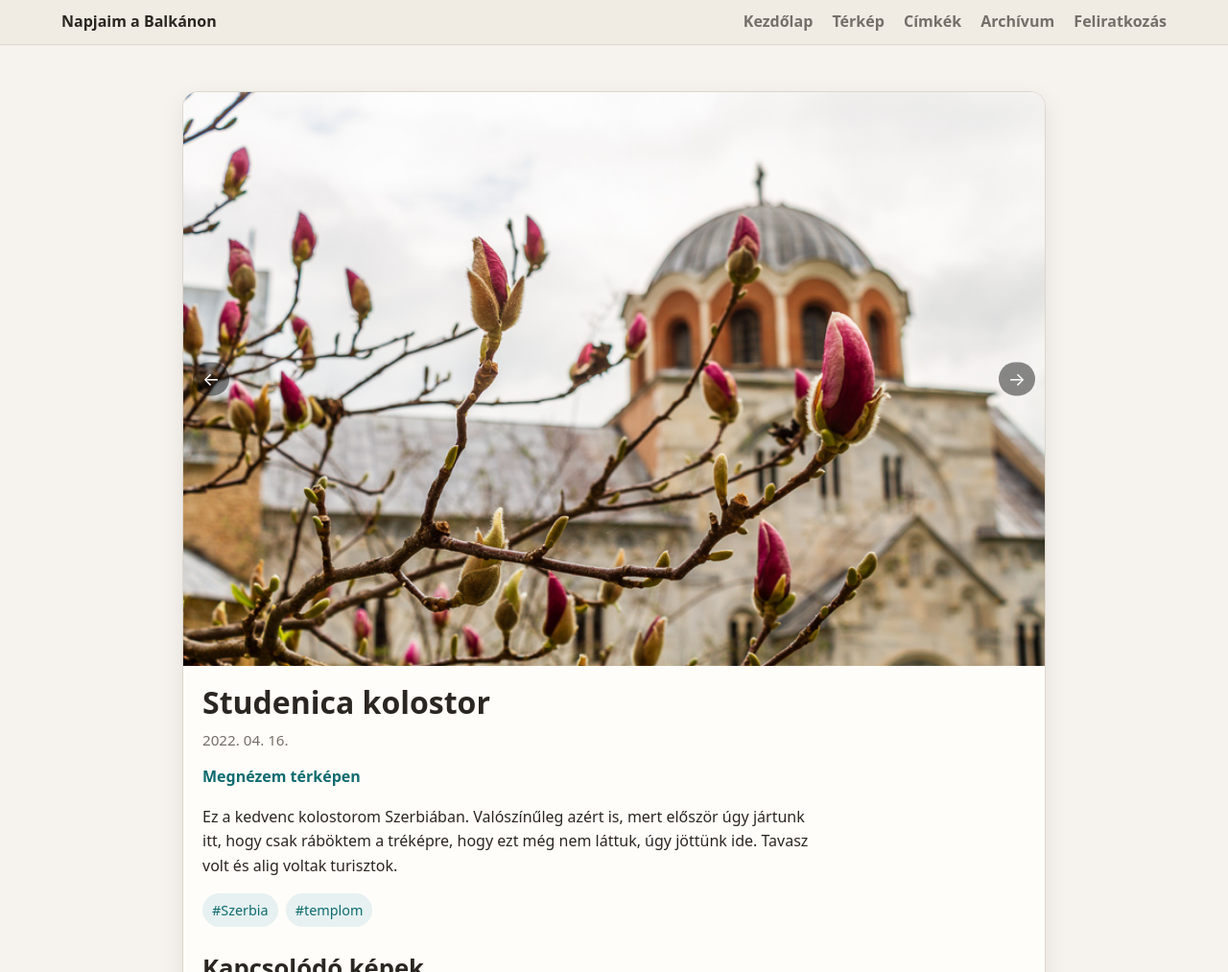
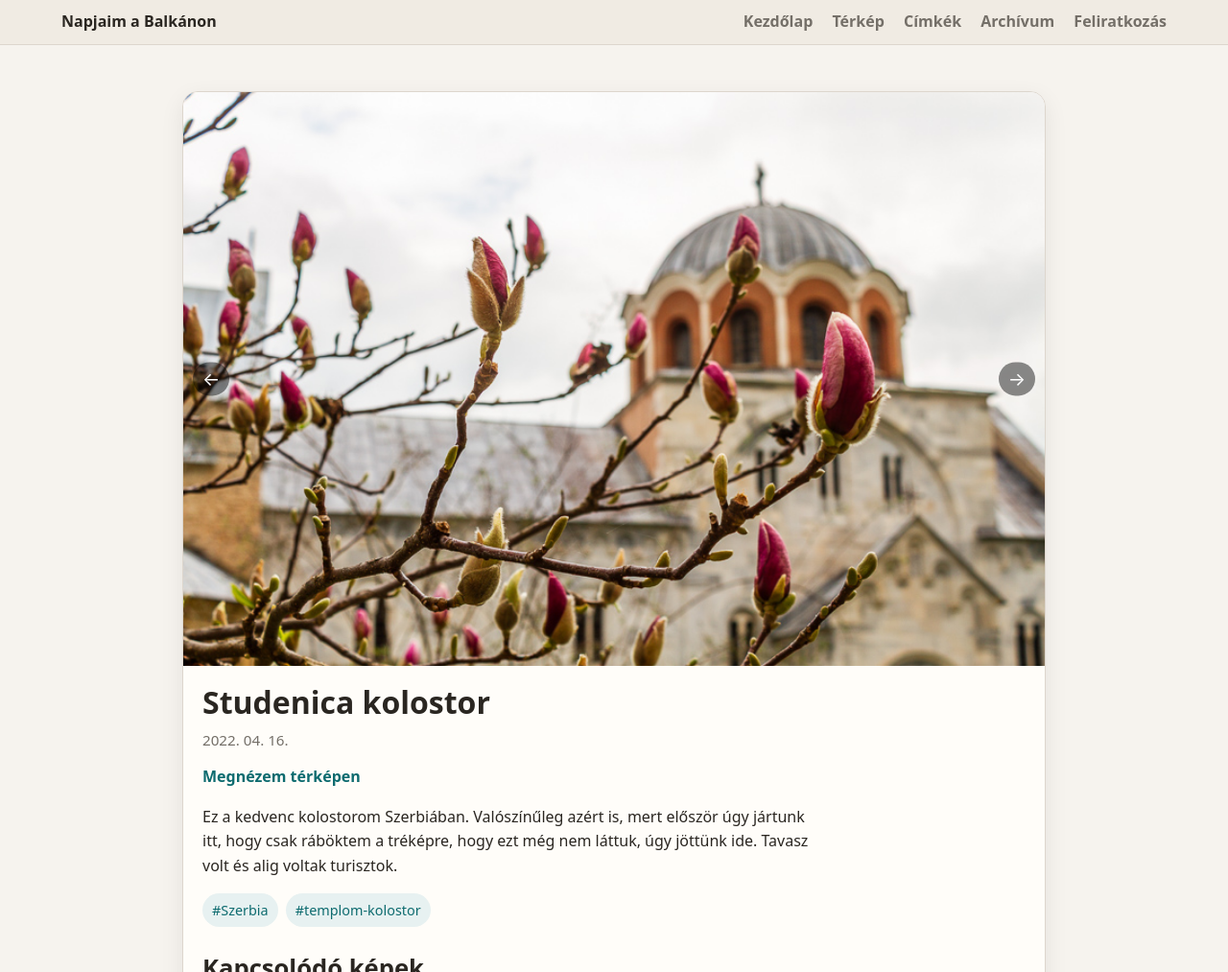
Before and after one commit to havassy/fotoblog, a Jekyll site: the page built from _posts/2022-04-16-studenica_kolostor.md, in a window 1280 px wide. Shown: the top 1013 px of the page at 96% size. Built offline with Jekyll 4.4.1, drawn with Linux system fonts in a browser that asks for light colours; some of the changed text lies outside the part shown; grey boxes are pictures that could not be loaded.

Commit message:
Auto-create/update posts from images [skip ci]

```diff
--- a/_posts/2022-04-16-studenica_kolostor.md
+++ b/_posts/2022-04-16-studenica_kolostor.md
@@ -11,7 +11,7 @@ lat: 43.486361
 lon: 20.531694
 tags:
   - "Szerbia"
-  - "templom"
+  - "templom-kolostor"
 description: "Ez a kedvenc kolostorom Szerbiában."
 ---
 
```
